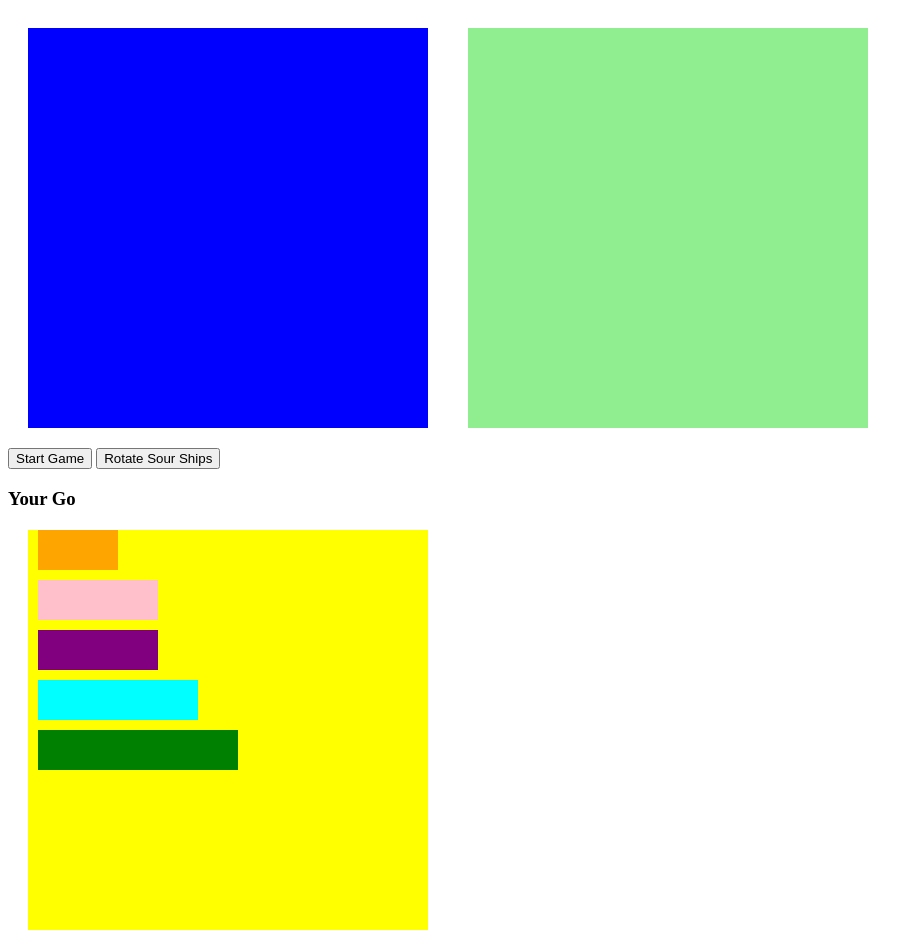
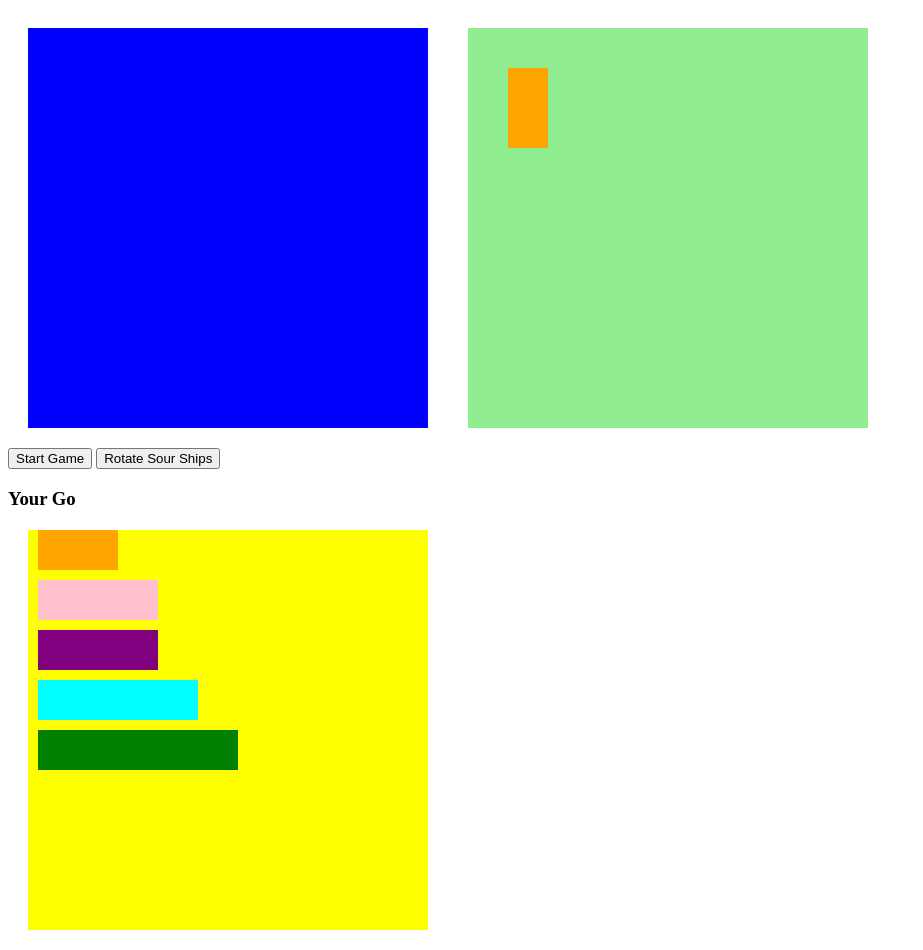
Before and after one commit to 1988db/BATTLESHIPS, a plain HTML site: page index.html in a window 1280 px wide. Shown: the whole page, without its empty margins (0-923 px from the left). Drawn offline with Linux system fonts and the light colour scheme.

Commit message:
generate function add

```diff
--- a/app.js
+++ b/app.js
@@ -75,6 +75,15 @@ document.addEventListener('DOMContentLoaded', ()=> {
         let current = ship.directions[randomDirection];
         if(randomDirection === 0) direction = 1;
         if(randomDirection === 1) direction = 10;
-        let randomStart = Math.floor(Math.random() * computerSquares.length);
+        let randomStart = Math.floor(Math.random() * computerSquares.length - (ship.directions[0].length * direction));
+
+        const isTaken = current.some(index => computerSquares[randomStart + index].classList.contains('taken'));
+        const isAtRightEdge = current.some(index => (randomStart + index) % width === width - 1);
+        const isAtLeftEdge = current.some(index => (randomStart + index) % width === 0);
+
+        if (!isTaken && !isAtRightEdge && !isAtLeftEdge) current.forEach(index => computerSquares[randomStart + index].classList.add('taken', ship.name))
+        else generate(ship);
     }
+
+    generate(shipsArray[0])
 })
--- a/style.css
+++ b/style.css
@@ -76,3 +76,6 @@
     width: 40px;
     height: 40px;
 }
+.destroyer {
+    background-color: orange;
+}
```
